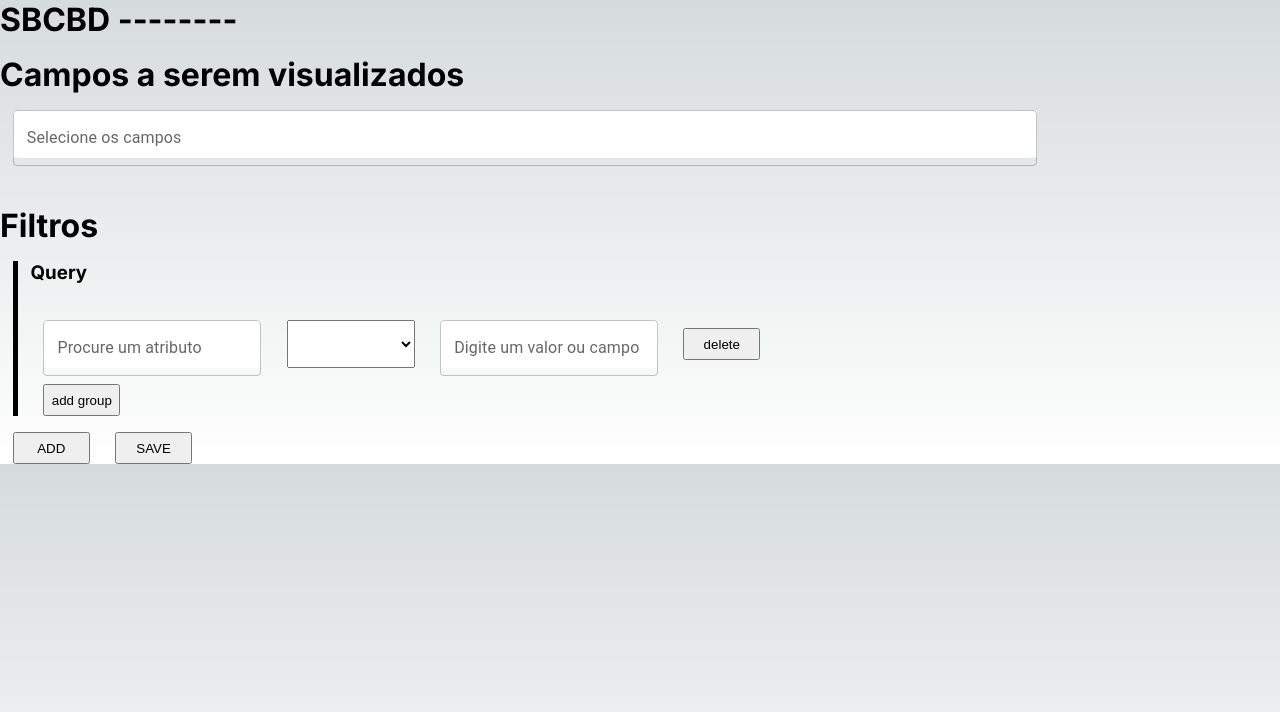
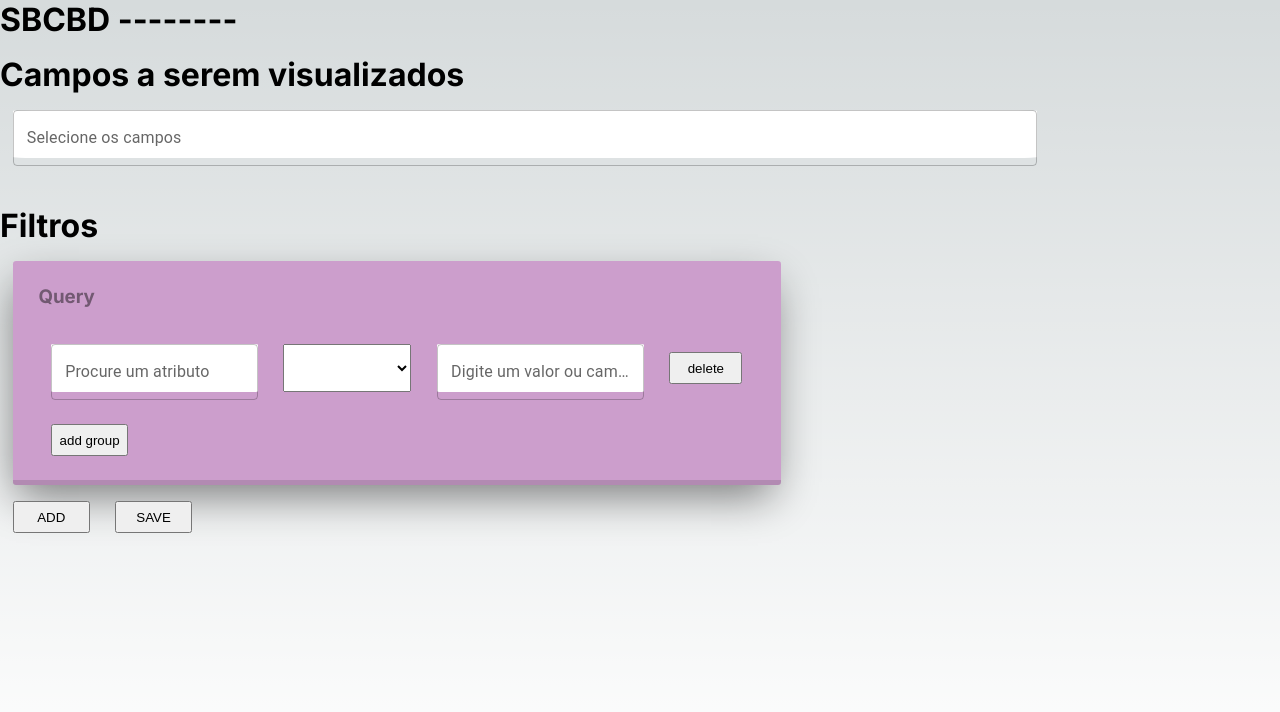
Before and after one commit to BrizaMel/MAC0332, a Next.js app in the folder front/: page / in a window 1280 px wide. Both pictures are taken after typing "Sample" into the empty fields and a click on the button "ADD". Shown: the top 712 px of the page. Built offline with nearby package versions, Linux system fonts and the light colour scheme.

Commit message:
feat: Add colors to each subquery component
Signed-off-by: ArthurPilone <art.pilone@gmail.com>

```diff
--- a/front/src/app/components/SelectComponent.tsx
+++ b/front/src/app/components/SelectComponent.tsx
@@ -2,16 +2,24 @@ import updateUUID from "@/helper/UUIDHandler";
 import { useEffect, useState } from "react";
 import Autocomplete from "@mui/material/Autocomplete";
 import { TextField } from "@mui/material";
+
+import { QueryComponentColor } from "@/model/QueryComponentColor";
 
 export default function SelectComponent({
   queryParam,
   isLast,
   handleDelete,
   schemaInfoParam,
+  componentColor,
 }: any) {
   const query: QueryModel = queryParam;
   const schemaInfo: SchemaInfo = schemaInfoParam;
+  const [colorHandler, _updateColorHandler] = useState<QueryComponentColor>(componentColor);
   const [subqueries, setSubqueries] = useState<QueryModel[] | undefined>();
+
+  const thisTextAccentColor = colorHandler.getTextColor();
+  const thisAccentColor = colorHandler.getAccentColor();
+  const thisBackgroundColor = colorHandler.getBackgroundColor();
 
   useEffect(() => {
     query.subQueries = subqueries;
@@ -53,9 +61,10 @@ export default function SelectComponent({
 
   return (
     <div>
-      <div className="select-component">
-        <h3>Query</h3> <br />
-        <div style={{ display: "flex", alignItems: "center" }}>
+      <div className="select-component" style={
+        {backgroundColor: thisBackgroundColor, borderColor:thisAccentColor}}>
+        <h3 style={{color: thisTextAccentColor}}>Query</h3> <br />
+        <div style={{ display: "flex", alignItems: "center",marginBottom: "2vh" }}>
           <Autocomplete
             className="select-attr"
             options={schemaInfo.attributes.map((attr) => attr.name)}
@@ -132,6 +141,7 @@ export default function SelectComponent({
               queryParam={subquery}
               schemaInfoParam={schemaInfo}
               isLast={index == subqueries.length - 1}
+              componentColor={colorHandler.createChildColor()}
             />
           </div>
         ))}
--- a/front/src/app/globals.css
+++ b/front/src/app/globals.css
@@ -121,12 +121,17 @@ button {
 }
 
 .select-component {
+  width: 60vw;
+  border-radius: 0.2em;
   margin-top: 2vh;
   margin-bottom: 2vh;
-  border-left-style: solid;
+  border-bottom-style: solid;
   border-width: 5px;
   margin-left: 1vw;
-  padding-left: 1vw;
+  padding: 3vh 2vw;
+  box-shadow: -3px 17px 41px -6px rgba(0,0,0,0.49);
+  -webkit-box-shadow: -3px 17px 41px -6px rgba(0,0,0,0.49);
+  -moz-box-shadow: -3px 17px 41px -6px rgba(0,0,0,0.49);
 }
 
 select {
--- a/front/src/app/page.tsx
+++ b/front/src/app/page.tsx
@@ -9,9 +9,11 @@ import { download } from "@/helper/Downloader";
 import requestInfo from "@/service/Client";
 import MultipleSelect from "./components/MultipleSelects";
 import { generateStringFromQueryArray } from "@/helper/StringHelper";
+import { QueryComponentColor } from "@/model/QueryComponentColor";
 
 export default function Home() {
   const [schemaInfo, setSchemaInfo] = useState<SchemaInfo>();
+  const [colorHandler, _updateColorHandler] = useState<QueryComponentColor>(QueryComponentColor.createBaseColor());
 
   useEffect(() => {
     const data = requestInfo();
@@ -52,7 +54,7 @@ export default function Home() {
   }
 
   return (
-    <main>
+    <main style={{minHeight:"100vh"}}>
       <h1>SBCBD --------</h1>
       <h1>Campos a serem visualizados</h1>
       <MultipleSelect
@@ -68,6 +70,7 @@ export default function Home() {
           queryParam={query}
           schemaInfoParam={schemaInfo}
           isLast={index == queries.length - 1}
+          componentColor={colorHandler.createChildColor()}
         />
       ))}
       <button onClick={addQueries}>ADD</button>
--- /dev/null
+++ b/front/src/model/QueryComponentColor.tsx
@@ -0,0 +1,85 @@
+const text_color_multiplier = 0.45;
+const accent_color_multiplier = 0.7;
+const saturation_multiplier = 0.8;
+const min_color_multiplier = 0.2;
+const max_color_multiplier = 0.6; /// Must be > 0.1!!!!
+const color_change_speed = 0.9; // Must be between [0,1), doesnt actually change color change :p
+
+class QueryComponentColor {
+	private redComponent: number;
+	private greenComponent: number;
+	private blueComponent: number;
+	private degree: number;
+
+	constructor(r:number, g:number, b:number, d: number){
+		this.redComponent = r;
+		this.greenComponent = g;
+		this.blueComponent = b;
+		this.degree = d;
+
+		this.normalizeComponents();
+	}
+
+	getTextColor(): string{
+		let redHex = this.componentToHex(this.redComponent * text_color_multiplier);
+		let greenHex = this.componentToHex(this.greenComponent * text_color_multiplier);
+		let blueHex = this.componentToHex(this.blueComponent * text_color_multiplier);
+		return "#" + redHex + greenHex + blueHex;
+	}
+
+	getAccentColor(): string{
+		let redHex = this.componentToHex(this.redComponent * accent_color_multiplier);
+		let greenHex = this.componentToHex(this.greenComponent * accent_color_multiplier);
+		let blueHex = this.componentToHex(this.blueComponent * accent_color_multiplier);
+		return "#" + redHex + greenHex + blueHex;
+	}
+
+	getBackgroundColor(): string{
+		let redHex = this.componentToHex(this.redComponent * saturation_multiplier);
+		let greenHex = this.componentToHex(this.greenComponent * saturation_multiplier);
+		let blueHex = this.componentToHex(this.blueComponent * saturation_multiplier);
+		return "#" + redHex + greenHex + blueHex;
+	}
+
+	static createBaseColor(): QueryComponentColor{
+		return new QueryComponentColor(255,255,255,1);
+	}
+
+	createChildColor(): QueryComponentColor{
+		let newRed = this.createNewColorComponent(this.redComponent);
+		let newGreen = this.createNewColorComponent(this.greenComponent);
+		let newBlue = this.createNewColorComponent(this.blueComponent);
+
+		return new QueryComponentColor(newRed,newGreen,newBlue,this.degree+1);
+	}
+
+	private normalizeComponents(){
+		let r = this.redComponent;
+		let g = this.greenComponent;
+		let b = this.blueComponent;
+		let max = Math.max(r,g,b);
+		this.redComponent = clampColor(r + (255-max));
+		this.greenComponent = clampColor(g + (255-max));
+		this.blueComponent = clampColor(b + (255-max));
+	}
+
+	private componentToHex(component_val:number):string{
+		let as_integer = clampColor(Math.floor(component_val));
+		let as_str = as_integer.toString(16);
+		return as_str.length<2? "0"+as_str : as_str ;
+	}
+
+	private createNewColorComponent(initial_val:number):number{
+		let multiplier = (Math.random() - 0.5)*(max_color_multiplier-0.1)*(Math.pow(color_change_speed,this.degree-1));
+
+		return clampColor(Math.floor(initial_val*(1+multiplier)));
+	}
+
+  };
+
+function clampColor(value: number):number{
+	return value < 0 ? 0 : (value > 255 ? 255 : value);
+
+}
+
+export {QueryComponentColor};
```
Also changed, not shown: 1 other file (tests, documents, lock files or other folders).
